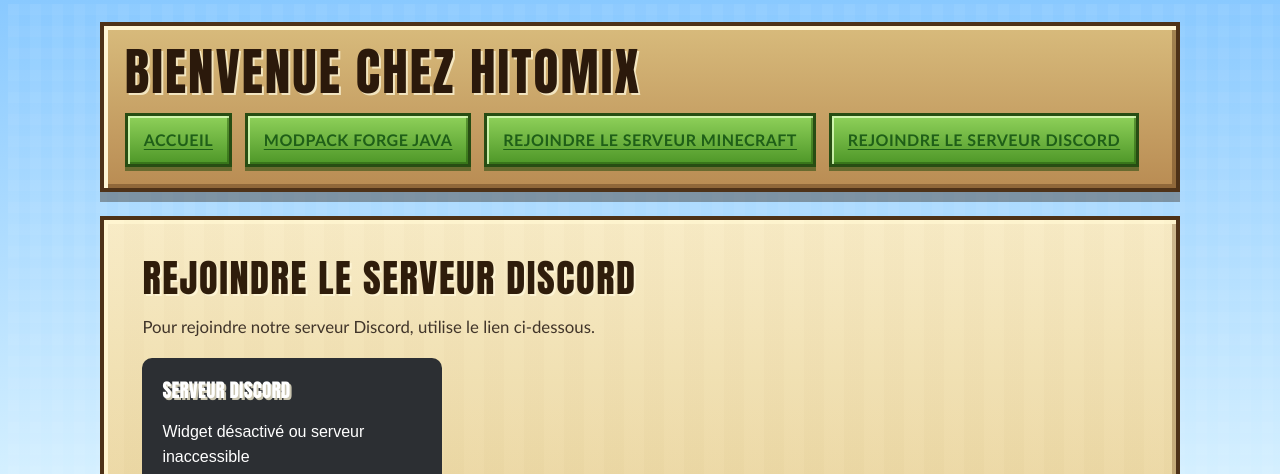
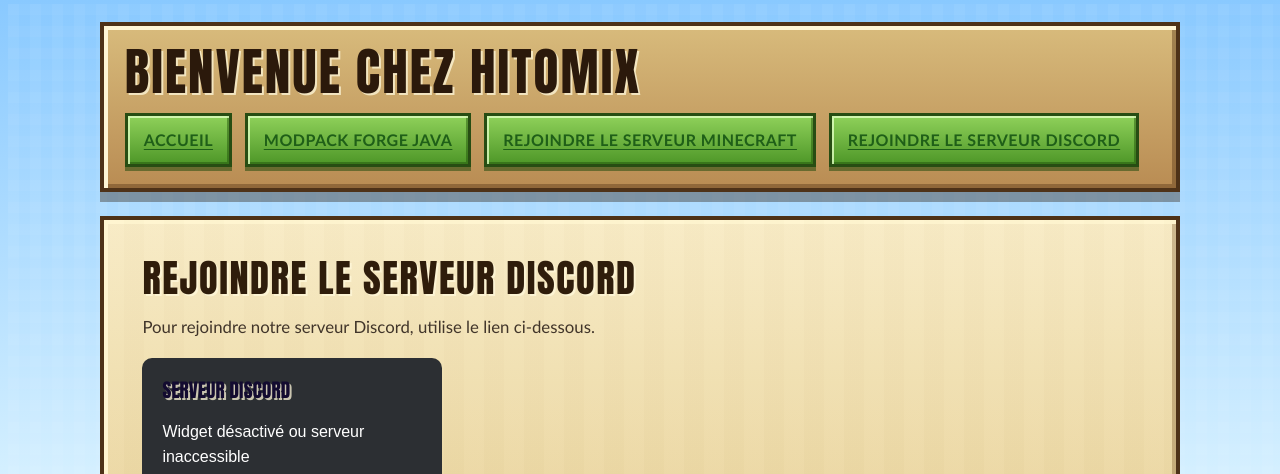
Before and after one commit to Pires-Alexis/hitomix, a plain HTML site: page frontend/pages/discord.html in a window 1280 px wide. Shown: the top 474 px of the page. Drawn offline with Linux system fonts and the light colour scheme; no server answers.

Commit message:
Update discord.html

```diff
--- a/frontend/pages/discord.html
+++ b/frontend/pages/discord.html
@@ -81,7 +81,7 @@
         font-size: 1.2rem;
         font-weight: 700;
         line-height: 1.3;
-        color: #ffffff;
+        color: #130b30;
         letter-spacing: 0.01em;
     }
 
@@ -139,8 +139,6 @@
         height: 20px;
         object-fit: contain;
     }
-
-    #discord-widget h2 {}
 </style>
 <script>
     const SERVER_ID = "1504542803345281155";
```
